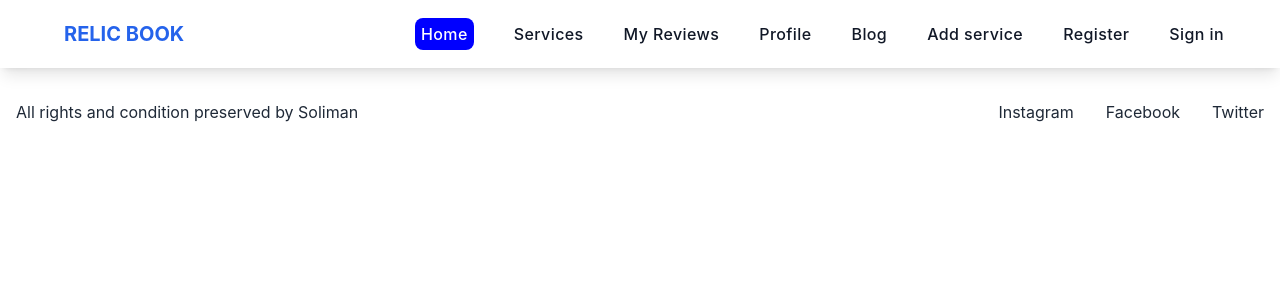
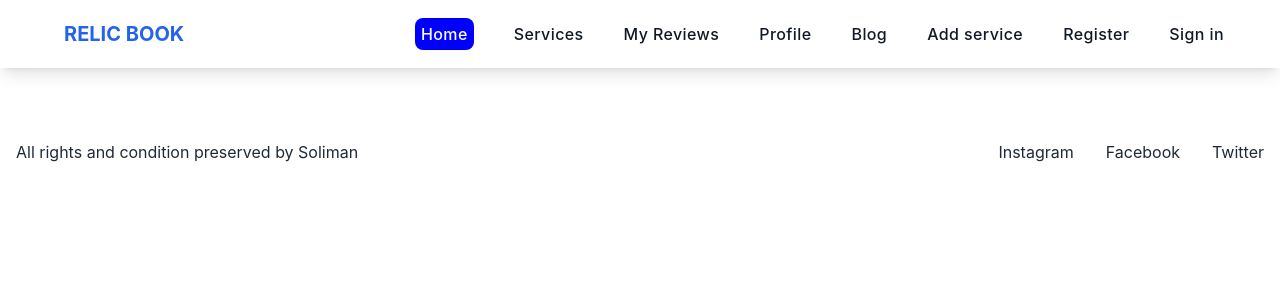
Before and after one commit to Soliman-soad/Relic-Book, a React (Create React App) app: page / in a window 1280 px wide. Shown: the top 300 px of the page. Built offline with nearby package versions, Linux system fonts and the light colour scheme; no server answers.

Commit message:
error page added

```diff
--- /dev/null
+++ b/src/pages/Error/ErrorPage.jsx
@@ -0,0 +1,11 @@
+import React from 'react';
+
+const ErrorPage = () => {
+    return (
+        <div>
+            <img className='mx-auto w-[500px] mt-16' src="https://img.freepik.com/free-vector/404-error-with-person-looking-concept-illustration_114360-7912.jpg?w=740&t=st=1669230625~exp=1669231225~hmac=1ddddf15613446997d6b23e8d9d5307e9c40aa359bd6b0253737f7cd3a11785e" alt="" />
+        </div>
+    );
+};
+
+export default ErrorPage;
--- a/src/pages/shared/Footer.jsx
+++ b/src/pages/shared/Footer.jsx
@@ -3,7 +3,7 @@ import React from 'react';
 
 const Footer = () => {
     return (
-        <div>
+        <div className='mt-10'>
             <footer className="px-4 py-8 dark:bg-gray-800 dark:text-gray-400">
 	<div className="container flex flex-wrap items-center justify-center mx-auto space-y-4 sm:justify-between sm:space-y-0">
 		<div className="flex flex-row pr-3 space-x-4 sm:space-x-8">
--- a/src/routes/router.js
+++ b/src/routes/router.js
@@ -1,4 +1,5 @@
 import { createBrowserRouter } from "react-router-dom";
+import ErrorPage from "../pages/Error/ErrorPage";
 import Main from "../pages/layout/Main";
 import Login from "../pages/Login/Login";
 import Register from "../pages/Register/Register";
@@ -7,6 +8,7 @@ const router = createBrowserRouter([
     {
         path:'/',
         element:<Main/>,
+        errorElement:<ErrorPage/>,
         children:[
             {
                 path:'login',
```
